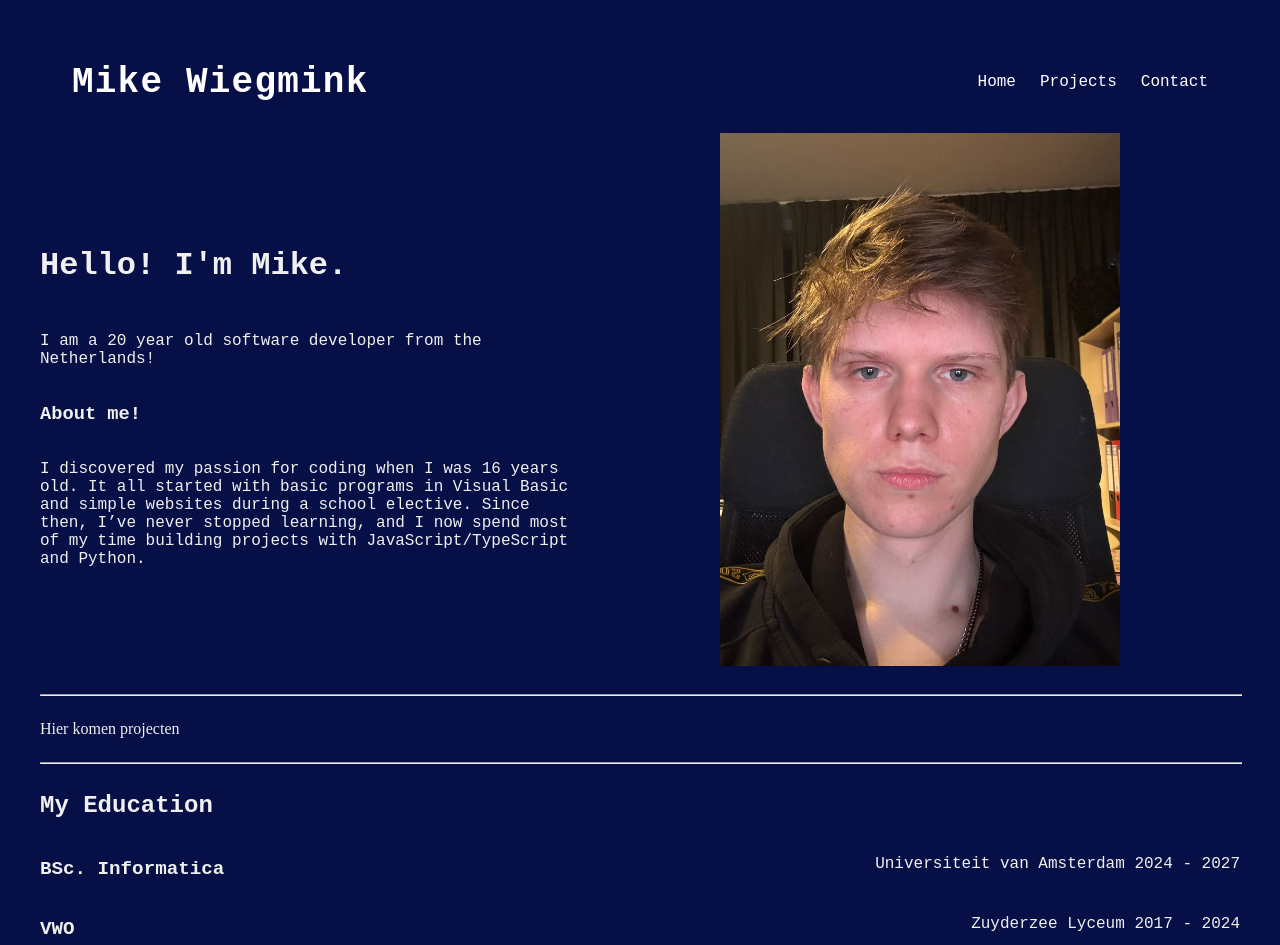
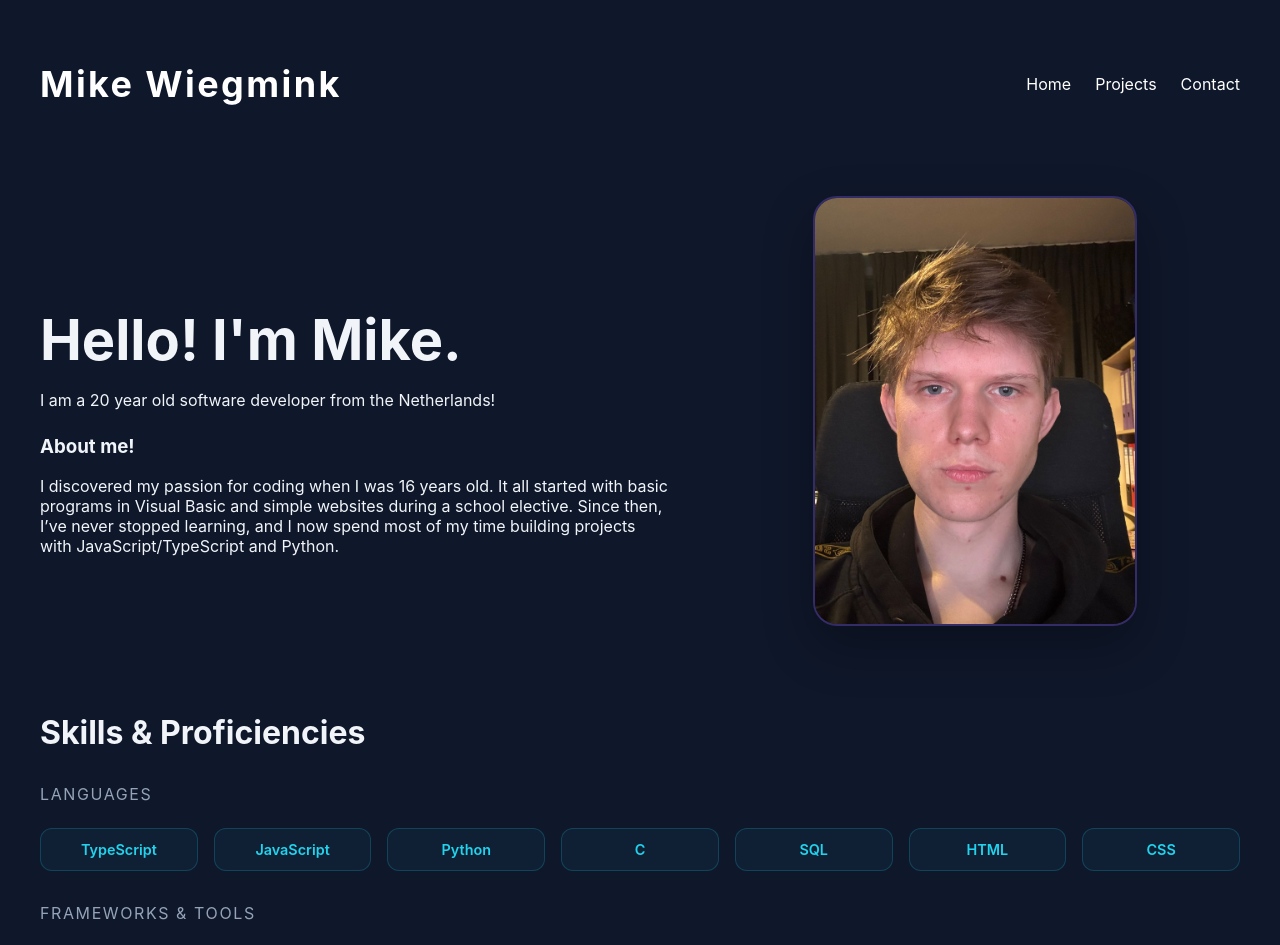
Before and after one commit to MikeWiegmink/Website, a Next.js app in the folder mike-website/: page / in a window 1280 px wide. Shown: the top 945 px of the page. Built offline with nearby package versions, Linux system fonts and the light colour scheme.

Commit message:
Added skills and minor styling changes

```diff
--- a/mike-website/app/page.tsx
+++ b/mike-website/app/page.tsx
@@ -30,6 +30,28 @@ export default function Home() {
                 <img src={"Mike.jpeg"} className='imageMike'/>
             </section>
         </section>
+        <section className="skillsContainer">
+            <h2 className='skillsTitle'>Skills & Proficiencies</h2>
+
+            <p className="skillCategory">Languages</p>
+            <div className="skillsGrid">
+                <div className="skillBadge"><span>TypeScript</span></div>
+                <div className="skillBadge"><span>JavaScript</span></div>
+                <div className="skillBadge"><span>Python</span></div>
+                <div className="skillBadge"><span>C</span></div>
+                <div className="skillBadge"><span>SQL</span></div>
+                <div className="skillBadge"><span>HTML</span></div>
+                <div className="skillBadge"><span>CSS</span></div>
+            </div>
+
+            <p className="skillCategory">Frameworks & Tools</p>
+            <div className="skillsGrid">
+                <div className="skillBadge"><span>React / Next.js</span></div>
+                <div className="skillBadge"><span>React Native</span></div>
+                <div className="skillBadge"><span>Node.js</span></div>
+                <div className="skillBadge"><span>Git / GitHub</span></div>
+            </div>
+        </section>
         <hr className='divider'/>
         <section className="projectsContainer">
             <p>Hier komen projecten</p>
--- a/mike-website/styles/footer.styles.css
+++ b/mike-website/styles/footer.styles.css
@@ -4,7 +4,7 @@
     width: 100%;
     display: flex;
     flex-direction: column;
-    font-family: 'Courier New', Courier, monospace;
+    font-family: 'Inter', system-ui, sans-serif;
 }
 
 .footerContainer hr {
--- a/mike-website/styles/header.styles.css
+++ b/mike-website/styles/header.styles.css
@@ -2,21 +2,20 @@
     width: 100%;
     max-width: 1200px;
     min-height: 80px;
-    padding: 0 2rem;
     display: flex;
     align-items: center;
     justify-content: space-between;
     color: white;
     flex-wrap: wrap;
     box-sizing: border-box;
-    font-family: 'Courier New', Courier, monospace;
+    font-family: 'Inter', system-ui, sans-serif;
 }
 
 .headerTitle {
     font-size: 1.5rem;
     font-family: inherit;
     font-weight: bold;
-    letter-spacing: 0.05em;
+    letter-spacing: 0.1em;
 }
 
 .headerTitle a {
--- a/mike-website/styles/index.styles.css
+++ b/mike-website/styles/index.styles.css
@@ -1,49 +1,129 @@
 .introContainer {
     display: flex;
     flex-direction: row;
+    align-items: center;
     justify-content: space-between;
     flex-wrap: wrap;
-    gap: 20px;
-    margin-bottom: 20px;
+    gap: 40px;
+    padding: 60px 0;
 }
+
 .introTextContainer {
-    display: flex;
-    flex-direction: column;
-    justify-content: center;
+    flex: 1 1 400px;
+}
+
+.introTextContainer h1 {
+    font-size: 3.5rem;
+    margin-bottom: 10px;
+    background: linear-gradient(to right, #fff, var(--accent-color));
+}
+
+.introTextContainer h3 {
+    color: var(--accent-color);
+    margin-top: 25px;
+}
+
+.introImageContainer {
     flex: 1 1 300px;
-    min-width: 300px;
-    font-family: 'Courier New', Courier, monospace;
-}
-.introTextContainer h1 {
-    font-weight: bold;
-    font-size: xx-large;
-}
-.introImageContainer {
     display: flex;
     justify-content: center;
-    flex: 1 1 400px;
 }
+
 .imageMike {
     width: 100%;
-    max-width: 400px;
-    height: auto;
+    max-width: 320px;
+    border-radius: 24px;
+    box-shadow: 0 20px 50px rgba(0,0,0,0.3);
+    border: 2px solid rgba(139, 92, 246, 0.3);
+    transition: transform 0.3s ease;
 }
+
+.imageMike:hover {
+    transform: translateY(-10px);
+}
+
 .divider {
     width: 100%;
-    color:rgba(250, 235, 215, 0.264);
+    margin: 40px 0;
 }
-.educationContainer {
-    font-family: 'Courier New', Courier, monospace;
+
+.skillsGrid {
+    display: grid;
+    grid-template-columns: repeat(auto-fill, minmax(140px, 1fr));
+    gap: 1rem;
+    margin-top: 1.5rem;
 }
+
+.skillsTitle {
+    font-size: 2rem;
+    margin-bottom: 1rem;
+}
+
+.skillBadge {
+    background: rgba(34, 211, 238, 0.05);
+    border: 1px solid rgba(34, 211, 238, 0.2);
+    border-radius: 12px;
+    padding: 0.75rem 1rem;
+    text-align: center;
+    transition: all 0.3s ease;
+    cursor: default;
+}
+
+.skillBadge:hover {
+    background: rgba(34, 211, 238, 0.15);
+    border-color: #22d3ee;
+    transform: translateY(-5px);
+    box-shadow: 0 10px 20px rgba(0, 0, 0, 0.2);
+}
+
+.skillBadge span {
+    display: block;
+    font-size: 0.9rem;
+    font-weight: 600;
+    color: #22d3ee;
+}
+
+.skillCategory {
+    margin-top: 2rem;
+    font-size: 1rem;
+    color: #94a3b8;
+    text-transform: uppercase;
+    letter-spacing: 0.1em;
+}
+
+.educationHeader {
+    font-size: 2rem;
+    margin-bottom: 30px;
+}
+
 .educationRow {
-    padding-left: 40;
-    padding-right: 40;
+    background: var(--card-bg);
+    padding: 20px 30px;
+    border-radius: 16px;
     display: flex;
-    flex-direction: row;
     justify-content: space-between;
-    flex-wrap: wrap;
+    align-items: center;
+    margin-bottom: 15px;
+    transition: background 0.2s ease;
 }
+
+.educationRow:hover {
+    background: #2d3748;
+}
+
 .educationTitle {
-    font-size: larger;
-    font-weight: bold;
+    font-weight: 700;
+    color: var(--accent-color);
+    margin: 0;
 }
+
+.educationDate {
+    color: var(--text-muted);
+    font-size: 0.9rem;
+    margin: 0;
+}
+
+@media (max-width: 768px) {
+    .introTextContainer h1 { font-size: 2.5rem; }
+    .educationRow { flex-direction: column; align-items: flex-start; gap: 5px; }
+}
--- a/mike-website/styles/layout.style.css
+++ b/mike-website/styles/layout.style.css
@@ -3,8 +3,9 @@
     margin: 0 auto;
     display: flex;
     flex-direction: column;
-    background-color: hsl(232, 84%, 15%);
-    color: #f0f0f0;
+    background-color: #0f172a;
+    color: #f1f5f9;
     padding: 2rem;
     min-height: 100vh;
+    font-family: 'Inter', system-ui, -apple-system, sans-serif;
 }
```
